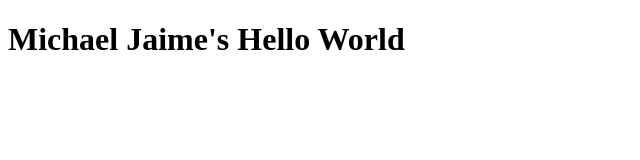
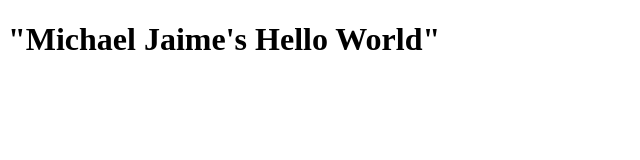
Before and after one commit to MJaime42-dev/MJaime42-dev.github.io, a plain HTML site: page index.html in a window 1280 px wide. Shown: the whole page, without its empty margins (0-640 px from the left). Drawn offline with Linux system fonts and the light colour scheme.

Commit message:
Update index.html.

```diff
--- a/index.html
+++ b/index.html
@@ -5,6 +5,6 @@
 	<title>Page Title</title>
 </head>
 <body>
-	<h1>Michael Jaime's Hello World</h1>
+	<h1>"Michael Jaime's Hello World"</h1>
 </body>
 </html>
```
